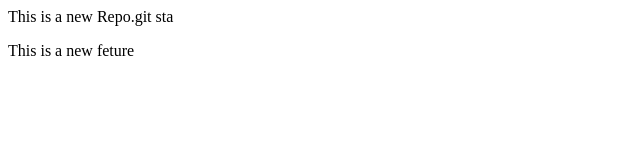
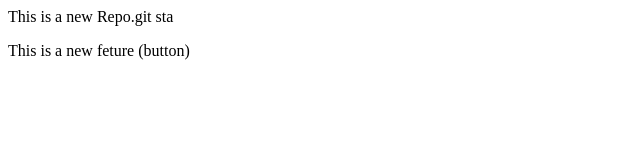
Before and after one commit to DivyamGupta230/localRepo, a plain HTML site: page index.html in a window 1280 px wide. Shown: the full height of the page, 0-640 px from the left. Drawn offline with Linux system fonts and the light colour scheme.

```diff
--- a/index.html
+++ b/index.html
@@ -1,2 +1,2 @@
 <p>This is a new Repo.git sta </p>
-<p>This is a new feture</p>
+<p>This is a new feture (button)</p>
```
